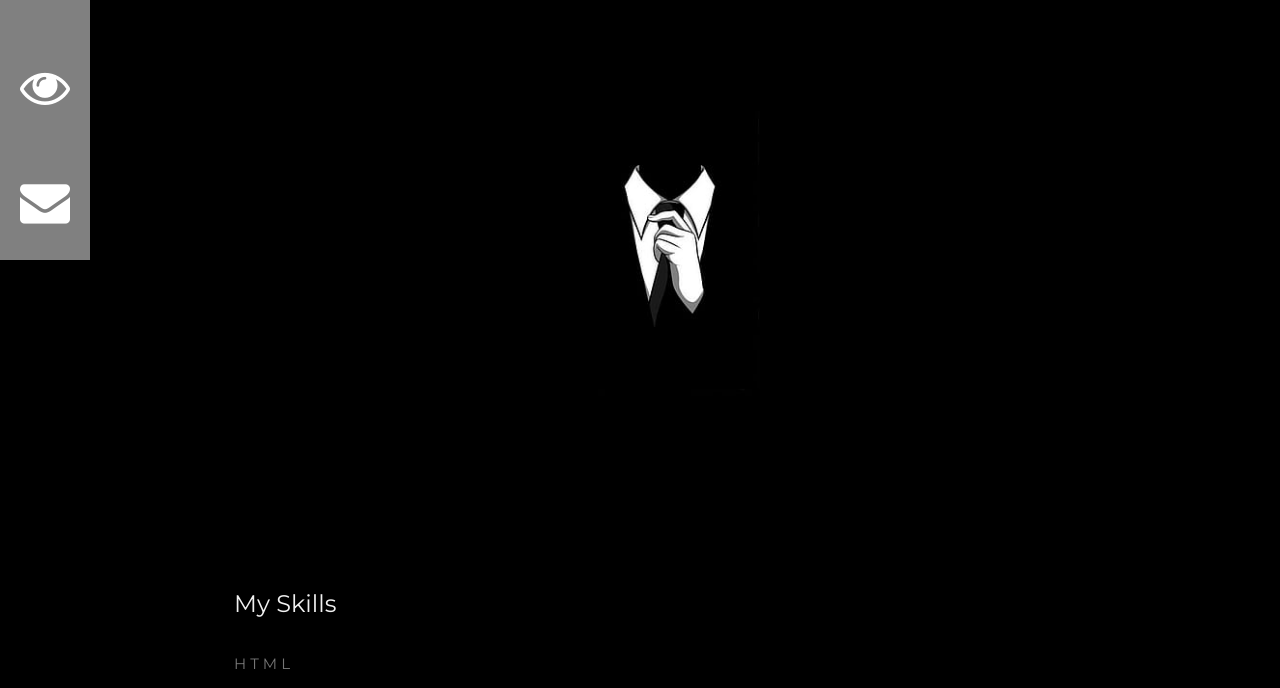
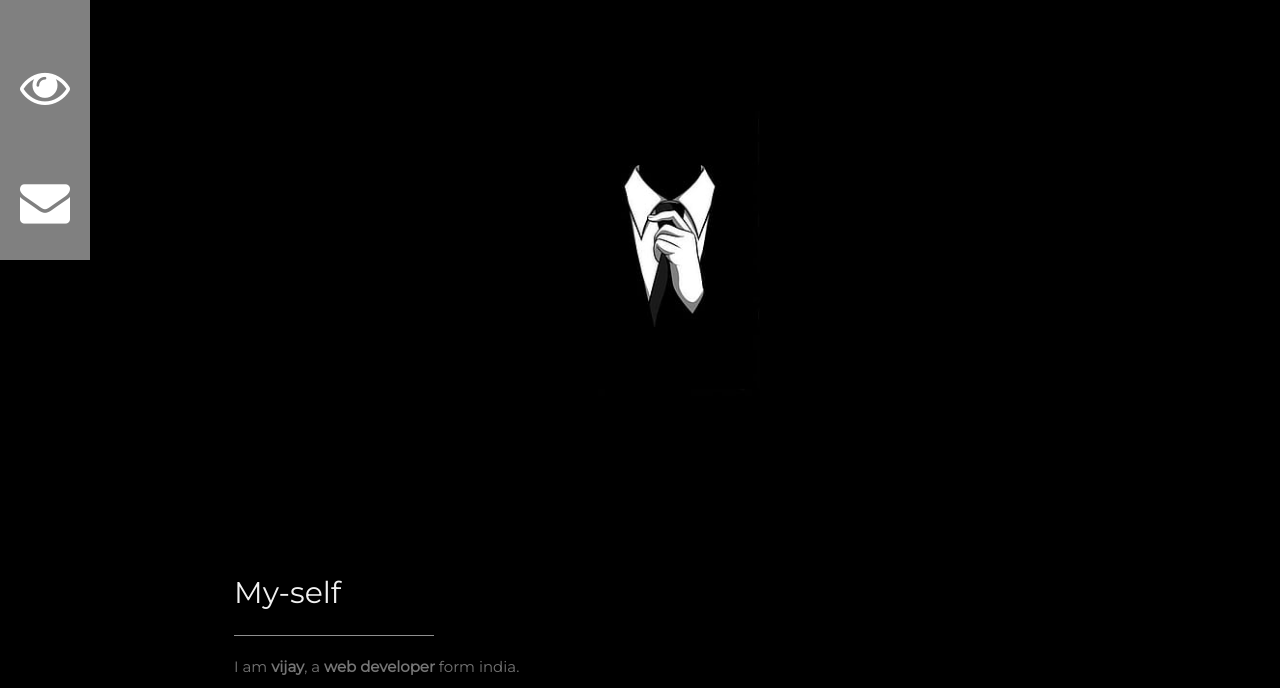
Before and after one commit to Wizardvijay123/profile-site, a plain HTML site: page index.html in a window 1280 px wide. Shown: the part 200-888 px from the top of the page. Drawn offline with nearby package versions, Linux system fonts and the light colour scheme.

Commit message:
index.html

```diff
--- a/index.html
+++ b/index.html
@@ -83,12 +83,10 @@
 
         <!-- About Section -->
         <div class="w3-content w3-justify w3-text-grey w3-padding-64" id="about">
-          <!--<h2 class="w3-text-light-grey">My Name</h2>
+          <h2 class="w3-text-light-grey">My-self</h2>
           <hr style="width:200px" class="w3-opacity">
-    <p>Some text about me. Some text about me. I am lorem ipsum consectetur adipiscing elit, sed do eiusmod tempor incididunt ut labore et dolore magna aliqua. Ut enim ad minim veniam, quis nostrud exercitation ullamco laboris nisi ut aliquip
-      ex ea commodo consequat. Duis aute irure dolor in reprehenderit in voluptate velit esse cillum dolore eu fugiat nulla pariatur. Excepteur sint occaecat cupidatat non proident, sunt in culpa qui officia deserunt mollit anim id est laborum consectetur
-      adipiscing elit, sed do eiusmod tempor incididunt ut labore et dolore magna aliqua. Ut enim ad minim veniam, quis nostrud exercitation ullamco laboris nisi ut aliquip ex ea commodo consequat.
-    </p> -->
+          <p>I am <b>vijay</b>, a <b>web developer</b> form india.
+          </p>
           <h3 class="w3-padding-16 w3-text-light-grey">My Skills</h3>
           <p class="w3-wide">HTML</p>
           <div class="w3-dark-gray">
@@ -145,7 +143,7 @@
             <i class="fa fa-download"></i> Download Resume
           </button>
 
-          <!-- Grid for pricing tables
+          <!--Grid for pricing tables
     <h3 class="w3-padding-16 w3-text-light-grey">My Price</h3>
     <div class="w3-row-padding" style="margin:0 -16px">
       <div class="w3-half w3-margin-bottom">
@@ -192,7 +190,7 @@
 
     <img src="/w3images/avatar_g2.jpg" alt="Avatar" class="w3-left w3-circle w3-margin-right" style="width:80px">
     <p><span class="w3-large w3-margin-right">Rebecca Flex.</span> CEO at Company.</p>
-    <p>No one is better than Vijay.</p> -->
+    <p>No one is better than Vijay.</p>-->
         <!-- End About Section -->
       </div>
 
@@ -225,13 +223,9 @@
         <hr style="width:200px" class="w3-opacity">
 
         <div class="w3-section">
-          <p><i class="fa fa-map-marker fa-fw w3-text-white w3-xxlarge w3-margin-right"></i> Tuthookudi, Tamilnadu,
-            India
-          </p>
+          <p><i class="fa fa-map-marker fa-fw w3-text-white w3-xxlarge w3-margin-right"></i> Tuthookudi, Tamilnadu,India</p>
           <p><i class="fa fa-phone fa-fw w3-text-white w3-xxlarge w3-margin-right"></i> Phone: +91 9787321142</p>
-          <p><i class="fa fa-envelope fa-fw w3-text-white w3-xxlarge w3-margin-right"> </i> Email:
-            wizardv3.rx100@gmail.com
-          </p>
+          <p><i class="fa fa-envelope fa-fw w3-text-white w3-xxlarge w3-margin-right"> </i> Email: wizardv3.rx100@gmail.com</p>
         </div><br>
         <p>Let's get in touch. Send me a message:</p>
 
```
Lines whose indentation alone changed are shown as unchanged.
